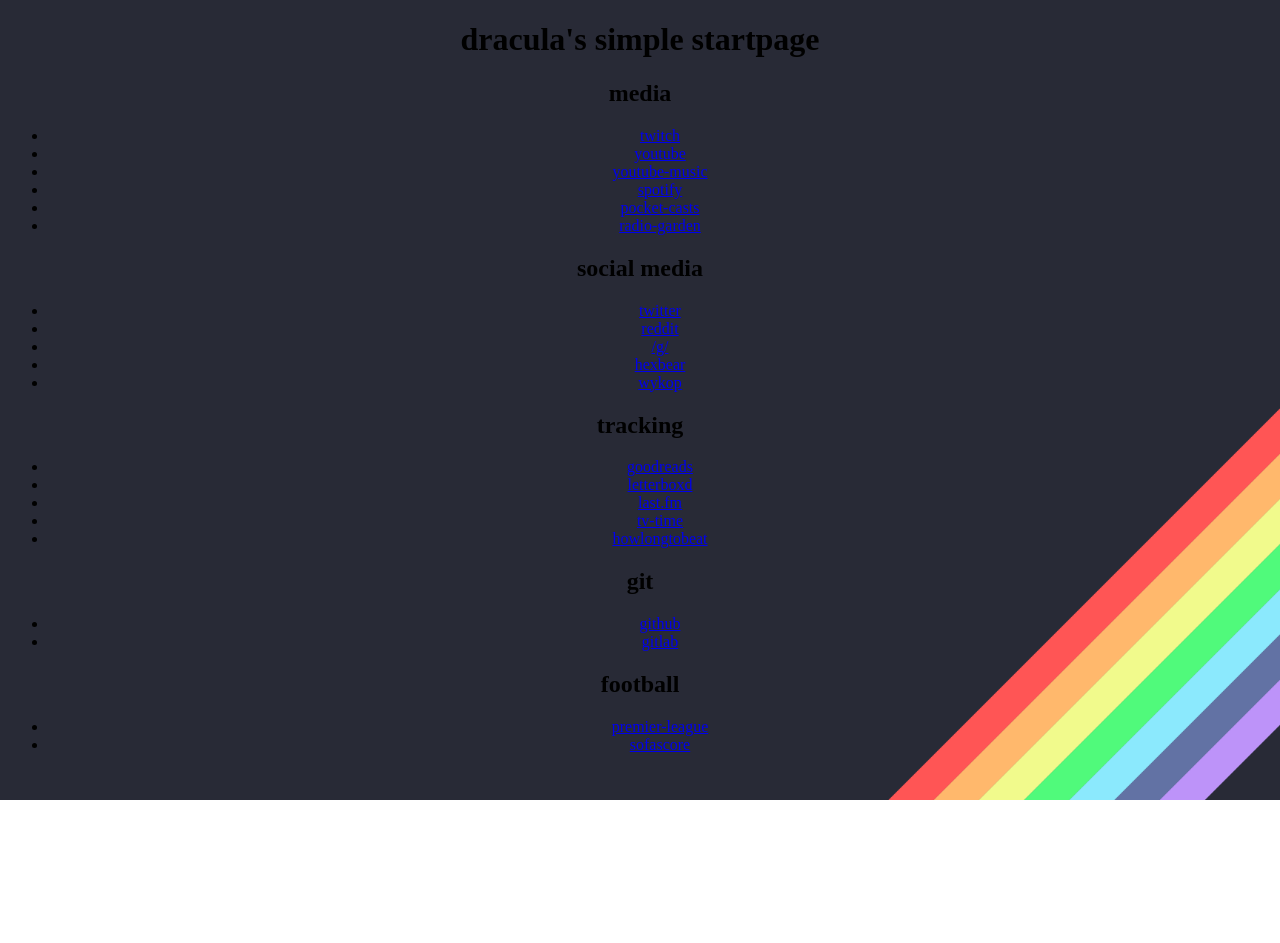
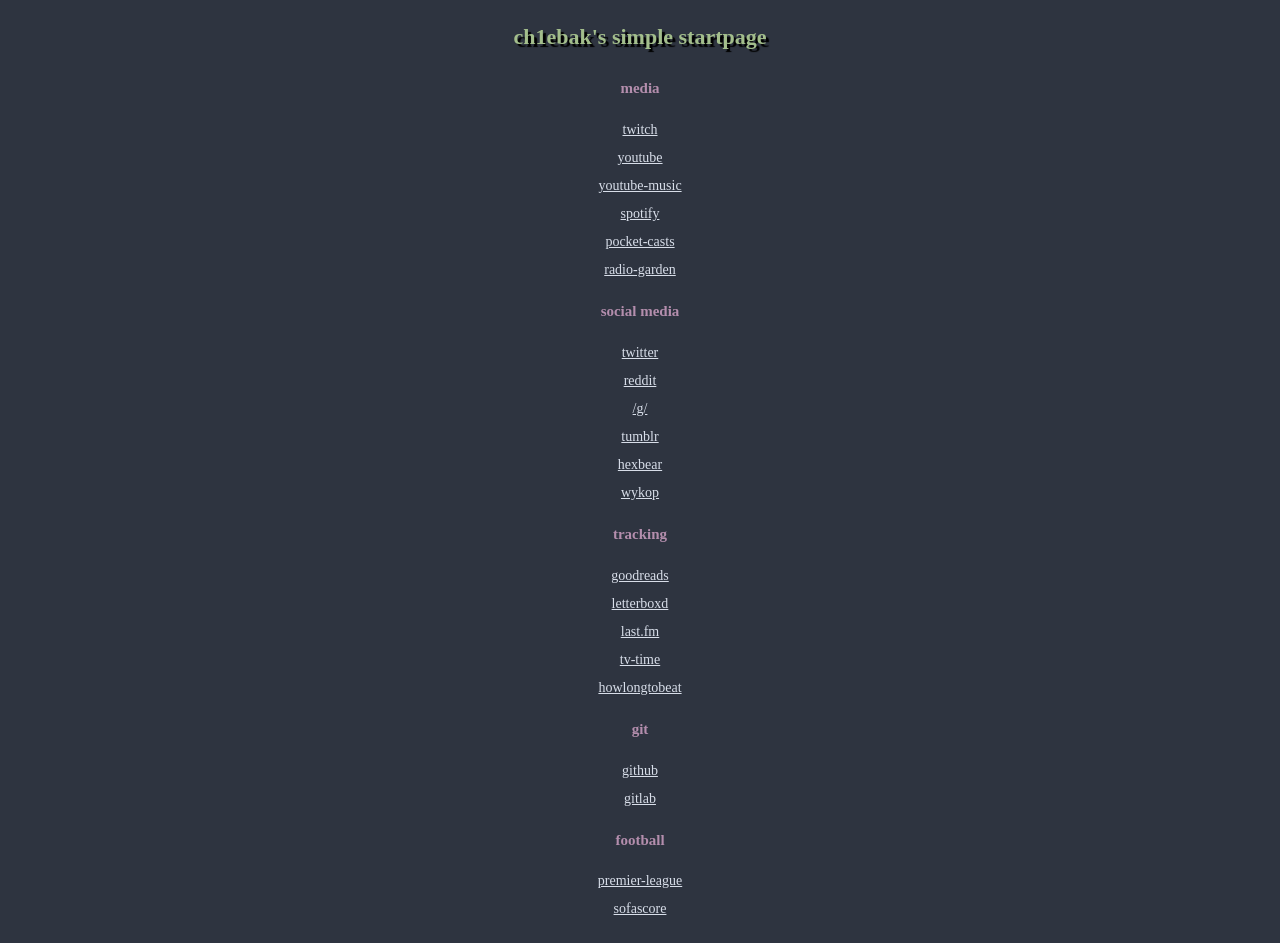
Before and after one commit to ch1ebak/ch1ebak.github.io, a plain HTML site: page index.html in a window 1280 px wide. Before the commit the page ends 800 px from the top, so only its background shows below. Drawn offline with Linux system fonts and the light colour scheme.

Commit message:
added nord and gruvbox color schemes

```diff
--- /dev/null
+++ b/assets/style-dracula.css
@@ -0,0 +1,41 @@
+html {
+  background-color: #282a36;
+  color:#f8f8f2
+  font-size: 16px; /* px means "pixels": the base font size is now 10 pixels high */
+  font-family: "JetBrains Mono"; /* this should be the rest of the output you got from Google Fonts */
+}
+
+body {
+  margin: 0 auto;
+  background-color: #282a36;
+  padding: 0 20px 20px 20px;
+}
+
+h1 {
+  font-size: 22px;
+  color:#50FA7B;
+  line-height: 2;
+  margin: 1;
+  padding: 0;
+  text-shadow: 3px 3px 1px black;
+}
+
+h2 {
+  font-size: 15px;
+  color:#BD93F9;
+  line-height: 2;
+  margin: 1;
+  padding: 0;
+}
+
+ul,
+p,
+a,
+li {
+  font-size: 14px;
+  color:#F8F8F2;
+  line-height: 2;
+  margin: 0;
+  padding: 0;
+  list-style-type: none;
+}
--- /dev/null
+++ b/assets/style-gruvbox.css
@@ -0,0 +1,41 @@
+html {
+  background-color: #282828;
+  color:#EBDBB2
+  font-size: 16px; /* px means "pixels": the base font size is now 10 pixels high */
+  font-family: "JetBrains Mono"; /* this should be the rest of the output you got from Google Fonts */
+}
+
+body {
+  margin: 0 auto;
+  background-color: #282828;
+  padding: 0 20px 20px 20px;
+}
+
+h1 {
+  font-size: 22px;
+  color:#b8bb26;
+  line-height: 2;
+  margin: 1;
+  padding: 0;
+  text-shadow: 3px 3px 1px black;
+}
+
+h2 {
+  font-size: 15px;
+  color:#d79921;
+  line-height: 2;
+  margin: 1;
+  padding: 0;
+}
+
+ul,
+p,
+a,
+li {
+  font-size: 14px;
+  color:#EBDBB2;
+  line-height: 2;
+  margin: 0;
+  padding: 0;
+  list-style-type: none;
+}
--- /dev/null
+++ b/assets/style-nord.css
@@ -0,0 +1,41 @@
+html {
+  background-color: #2E3440;
+  color:#D8DEE9
+  font-size: 16px; /* px means "pixels": the base font size is now 10 pixels high */
+  font-family: "JetBrains Mono"; /* this should be the rest of the output you got from Google Fonts */
+}
+
+body {
+  margin: 0 auto;
+  background-color: #2E3440;
+  padding: 0 20px 20px 20px;
+}
+
+h1 {
+  font-size: 22px;
+  color:#A3BE8C;
+  line-height: 2;
+  margin: 1;
+  padding: 0;
+  text-shadow: 3px 3px 1px black;
+}
+
+h2 {
+  font-size: 15px;
+  color:#B48EAD;
+  line-height: 2;
+  margin: 1;
+  padding: 0;
+}
+
+ul,
+p,
+a,
+li {
+  font-size: 14px;
+  color:#D8DEE9;
+  line-height: 2;
+  margin: 0;
+  padding: 0;
+  list-style-type: none;
+}
--- a/index.html
+++ b/index.html
@@ -3,17 +3,19 @@
 
   <head>
      <meta charset="utf-8"; name="viewport"; content="width=device-width, initial-scale=1.0">
-     <title>dracula's simple startpage</title>
+     <title>ch1ebak's simple startpage</title>
      <link rel="preconnect" href="https://fonts.googleapis.com">
      <link rel="preconnect" href="https://fonts.gstatic.com" crossorigin>
      <link href="https://fonts.googleapis.com/css2?family=JetBrains+Mono&display=swap" rel="stylesheet">
-     <link href="assets/style.css" rel="stylesheet" />
+     <!-- <link href="assets/style-dracula.css" rel="stylesheet" /> -->
+     <link href="assets/style-nord.css" rel="stylesheet" />
+     <!-- <link href="assets/style-gruvbox.css" rel="stylesheet" /> -->
      <style>
        body {
-            background-image: url('assets/background.jpg');
-            background-repeat: no-repeat;
-            background-attachment: fixed;
-            background-size: cover;
+            /* background-image: url('assets/background.jpg'); */
+            /* background-repeat: no-repeat; */
+            /* background-attachment: fixed; */
+            /* background-size: cover; */
             font-family: "JetBrainsMono";
             }
      </style>
@@ -22,7 +24,7 @@
   <body>
     <center>
 
-     <h1>dracula's simple startpage</h1>
+     <h1>ch1ebak's simple startpage</h1>
 
      <h2>media</h2>
      <ul>
@@ -39,6 +41,7 @@
        <li><a href="https://twitter.com/home">twitter</a></li>
        <li><a href="https://www.reddit.com/">reddit</a></li>
        <li><a href="https://boards.4channel.org/g/">/g/</a></li>
+       <li><a href="https://tumblr.com/">tumblr</a></li>
        <li><a href="https://www.hexbear.net/home/data_type/post/listing_type/all/sort/active/page/1">hexbear</a></li>
        <li><a href="https://www.wykop.pl/mikroblog/hot/ostatnie/24/">wykop</a></li>
      </ul>
```
Also changed, not shown: 1 other file.
